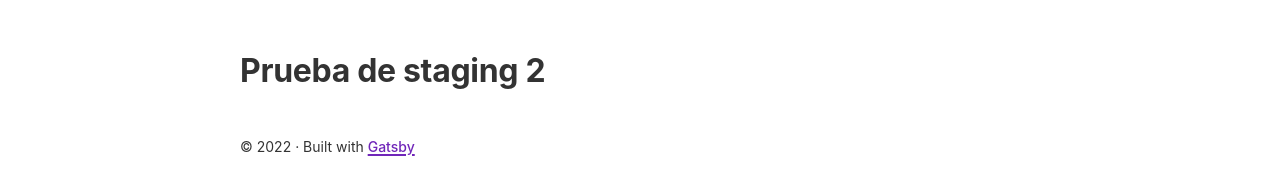
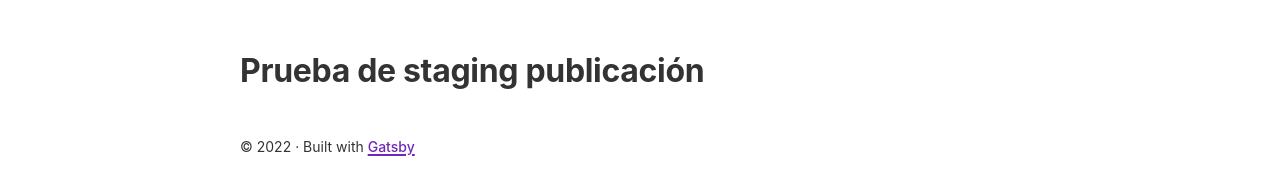
Before and after one commit to Alicida/prueba-gatsby, a Gatsby site: page /prueba in a window 1280 px wide. Shown: the part 48-242 px from the top of the page. Built offline with nearby package versions, Linux system fonts and the light colour scheme; Gatsby itself is replaced by a stand-in of ours.

Commit message:
edit y prueba de deploy

```diff
--- a/src/pages/prueba.js
+++ b/src/pages/prueba.js
@@ -4,7 +4,7 @@
 export default function prueba() {
   return (
     <Layout>
-        <div><h1>Prueba de staging 2</h1></div>
+        <div><h1>Prueba de staging publicación</h1></div>
     </Layout>
   )
 }
```
